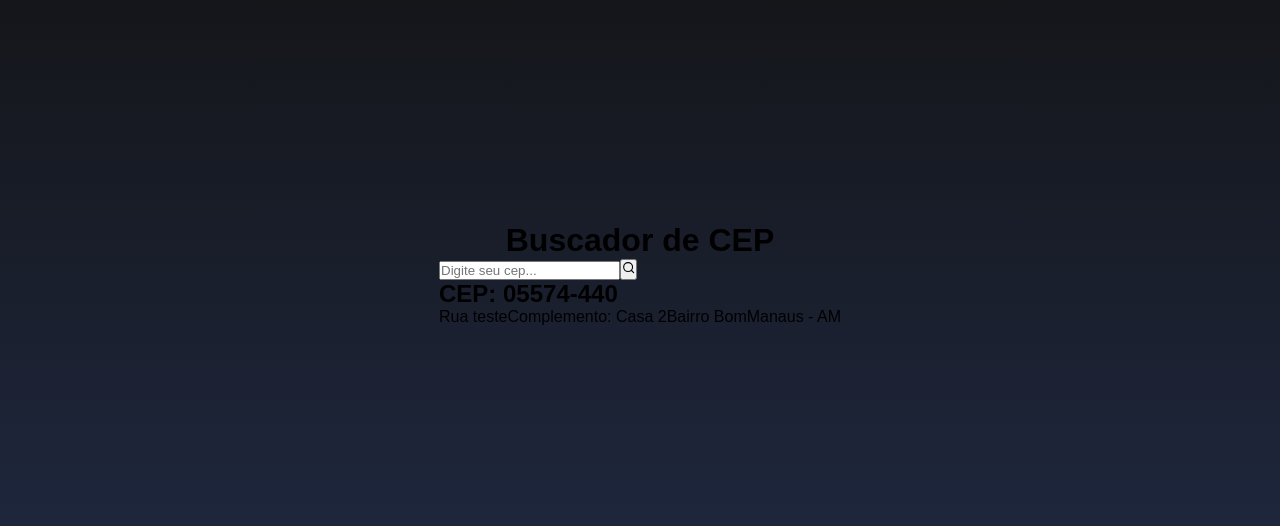
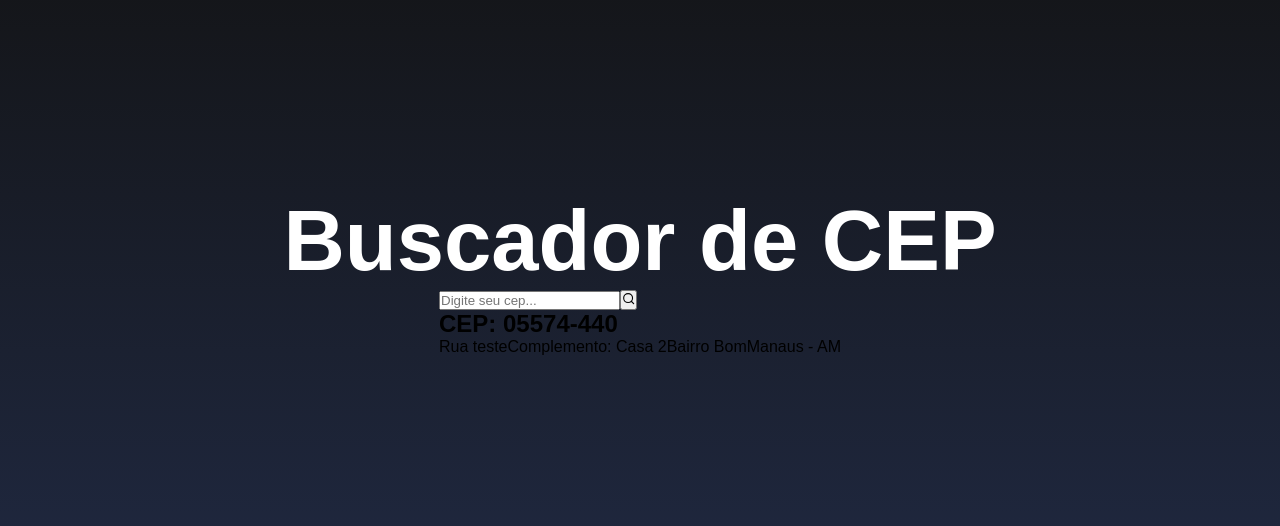
Before and after one commit to ClovisReis21/react_buscador, a React (Create React App) app: page / in a window 1280 px wide. Shown: the part 126-652 px from the top of the page. Built offline with nearby package versions, Linux system fonts and the light colour scheme.

Commit message:
Add css .title

```diff
--- a/src/styles.css
+++ b/src/styles.css
@@ -6,3 +6,8 @@
     flex-direction: column;
     background: linear-gradient(#121212, #212b46);
 }
+
+.title{
+    font-size: 85px;
+    color: #fff;
+}
```
